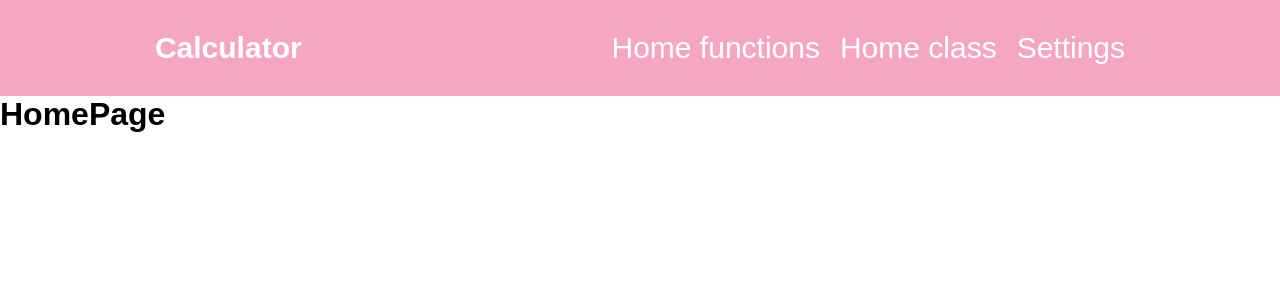
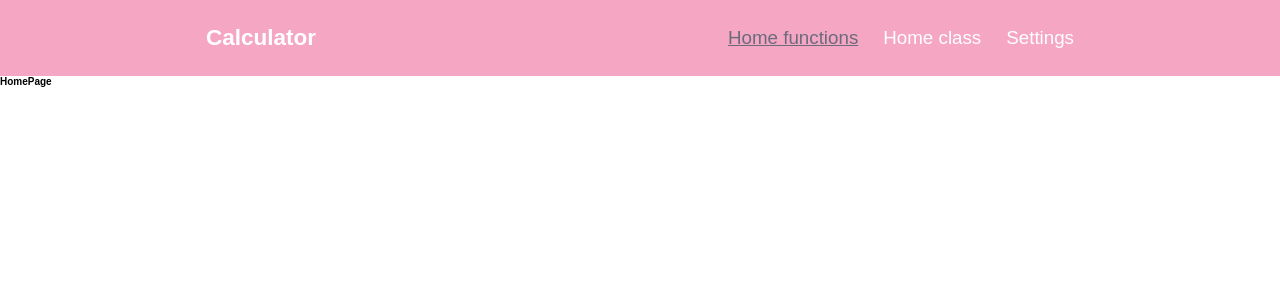
Before and after one commit to AleksMaifet/Calculator, a React app: page / in a window 1280 px wide. Shown: the top 300 px of the page. Built offline with nearby package versions, Linux system fonts and the light colour scheme.

Commit message:
added zeroing styles and fixed NavLink logic

```diff
--- a/package.json
+++ b/package.json
@@ -49,6 +49,7 @@
     "lint-staged": "^13.0.3",
     "prettier": "2.7.1",
     "style-loader": "^3.3.1",
+    "url-loader": "^4.1.1",
     "webpack": "^5.64.4",
     "webpack-cli": "^4.9.1",
     "webpack-dev-server": "^4.6.0",
--- a/src/components/Header/index.jsx
+++ b/src/components/Header/index.jsx
@@ -12,7 +12,7 @@ export const Header = () => {
       <Navigation>
         {headerLinks.map(({ name, link }) => {
           return (
-            <StyledNavLink to={link} key={name}>
+            <StyledNavLink to={link} key={name} end>
               {name}
             </StyledNavLink>
           );
--- a/src/components/Header/styled.js
+++ b/src/components/Header/styled.js
@@ -7,13 +7,13 @@ export const HeaderWrapper = styled.div`
   display: flex;
   align-items: center;
   justify-content: space-around;
-  padding: 30px 0;
+  padding: ${theme.spaces[5]}px 0;
   background-color: ${theme.Colors.pink};
 `;
 
 export const HeaderTitle = styled.h1`
   color: ${theme.Colors.white};
-  font-size: ${theme.textStyle.lg.fontSize}rem;
+  font-size: ${theme.textStyle.xl.fontSize}rem;
   line-height: ${theme.textStyle.lg.lineHeight}rem;
 `;
 
@@ -25,16 +25,17 @@ export const Navigation = styled.div`
 export const StyledNavLink = styled(NavLink)`
   color: ${theme.Colors.white};
   font-size: ${theme.textStyle.lg.fontSize}rem;
-  text-decoration: ${props => {
-    console.log(props);
-    return props.style ? isActive => (isActive ? 'underline' : 'none') : 'none';
-  }};
 
   :nth-child(n + 2) {
-    margin-left: 20px;
+    margin-left: ${theme.spaces[5]}px;
   }
 
-  &:hover {
+  &.active {
+    color:${theme.Colors.secondaryLight} ;
+  }
+
+  &:hover,
+  &.active {
     text-decoration: underline;
   }
 `;
--- a/src/constants/router.js
+++ b/src/constants/router.js
@@ -1,3 +1,3 @@
 export const HOME_PAGE_ROUTE = '/';
-export const HOME_PAGE_CLASS_ROUTE = '/home-class';
+export const HOME_PAGE_CLASS_ROUTE = '/home_class';
 export const SETTINGS_PAGE_ROUTE = '/settings';
--- a/src/globalStyles.js
+++ b/src/globalStyles.js
@@ -3,16 +3,103 @@ import { createGlobalStyle } from 'styled-components';
 import theme from './theme';
 
 export default createGlobalStyle`
+
+  html, body, div, span, object, iframe,
+  h1, h2, h3, h4, h5, h6, p, blockquote, pre,
+  abbr, address, cite, code,
+  del, dfn, em, img, ins, kbd, q, samp,
+  small, strong, sub, sup, var,
+  b, i,
+  dl, dt, dd, ol, ul, li,
+  fieldset, form, label, legend,
+  table, caption, tbody, tfoot, thead, tr, th, td,
+  article, aside, canvas, details, figcaption, figure,
+  footer, header, hgroup, menu, nav, section, summary,
+  time, mark, audio, video {
+    margin: 0;
+    padding: 0;
+    vertical-align: baseline;
+    border: 0;
+    outline: 0;
+    background: transparent;
+    font-size: 100%;
+  }
+
   * {
+    box-sizing: border-box;
+  }
+
+  article, aside, details, figcaption, figure,
+  footer, header, hgroup, menu, nav, section {
+    display: block;
+  }
+
+  blockquote, q {
+    quotes: none;
+  }
+
+  a {
+    margin: 0;
+    padding: 0;
+    vertical-align: baseline;
+    background: transparent;
+    font-size: 100%;
+  }
+
+  table {
+    border-spacing: 0;
+    border-collapse: collapse;
+  }
+
+  input, select {
+    vertical-align: middle;
+  }
+
+  li {
+    list-style-type: none;
+  }
+
+  button {
+    border-radius: 0;
+    outline: none !important;
+    background: none;
+    -webkit-appearance: none;
+  }
+
+  img, fieldset, iframe {
+    border: 0;
+  }
+
+  input {
+    border-radius: 0;
+    -webkit-appearance: none;
+    -moz-appearance: none;
+    appearance: none;
+  }
+
+  input::-moz-focus-inner, button::-moz-focus-inner {
+    padding: 0;
+    border: 0;
+  }
+
+  *,
+  *::before,
+  *::after {
     margin: 0;
     padding: 0;
     box-sizing: border-box;
-    font-family: ${theme.fontFamily};
   }
+
 
   html, body {
     width: 100%;
     height: 100%;
+    padding: 0;
+    margin: 0;
+    font-size: ${theme.fontSizeBase};
+    font-family: ${theme.fontFamily};
+    line-height: 1.4;
+    font-weight: 500;
   }
 
   body {
@@ -27,4 +114,52 @@ export default createGlobalStyle`
     background-position: center;
     background-repeat: no-repeat;
   }
+
+  a {
+    text-decoration: none;
+
+    &:hover,
+    &:active,
+    &:focus {
+      outline: none;
+      text-decoration: none;
+    }
+  }
+
+  a,
+  img,
+  input,
+  textarea,
+  button {
+    border: 0;
+    background: rgba(0, 0, 0, 0);
+    transition: all 0.3s ease 0s;
+  }
+
+  input,
+  textarea,
+  select,
+  button {
+    outline: none;
+  }
+
+  input::placeholder {
+    opacity: 1;
+  }
+
+  h1,
+  h2,
+  h3,
+  h4,
+  h5,
+  h6,
+  .h1,
+  .h2,
+  .h3,
+  .h4,
+  .h5,
+  .h6 {
+    line-height: 1.2;
+  }
+
 `;
--- a/src/theme.js
+++ b/src/theme.js
@@ -1,6 +1,7 @@
 import { css } from 'styled-components';
 
 const fontFamily = 'sans-serif';
+const fontSizeBase = '10px';
 
 /// Colors
 const Colors = {
@@ -27,6 +28,19 @@ const size = {
   md: 1000,
   large: 1200,
 };
+
+/// Space
+const spaces = [
+  0,
+  5,
+  10,
+  15,
+  20,
+  25,
+  30,
+  35,
+  40,
+];
 
 /// Opacity
 const opacity = {
@@ -116,7 +130,9 @@ export default {
   below,
   boxShadows,
   fontFamily,
+  fontSizeBase,
   size,
+  spaces,
   opacity,
   textStyle,
   darkTheme,
--- a/webpack.config.js
+++ b/webpack.config.js
@@ -36,12 +36,6 @@ module.exports = {
           {
             loader: 'babel-loader',
           },
-          {
-            loader: 'react-svg-loader',
-            options: {
-              jsx: true,
-            },
-          },
         ],
       },
       {
@@ -50,9 +44,14 @@ module.exports = {
       },
       {
         test: /\.(jpg|png)$/,
-        use: {
-          loader: 'url-loader',
-        },
+        use: [
+          {
+            loader: 'babel-loader',
+          },
+          {
+            loader: 'url-loader',
+          },
+        ],
       },
     ],
   },
```
Also changed, not shown: 1 other file (tests, documents, lock files or other folders).
